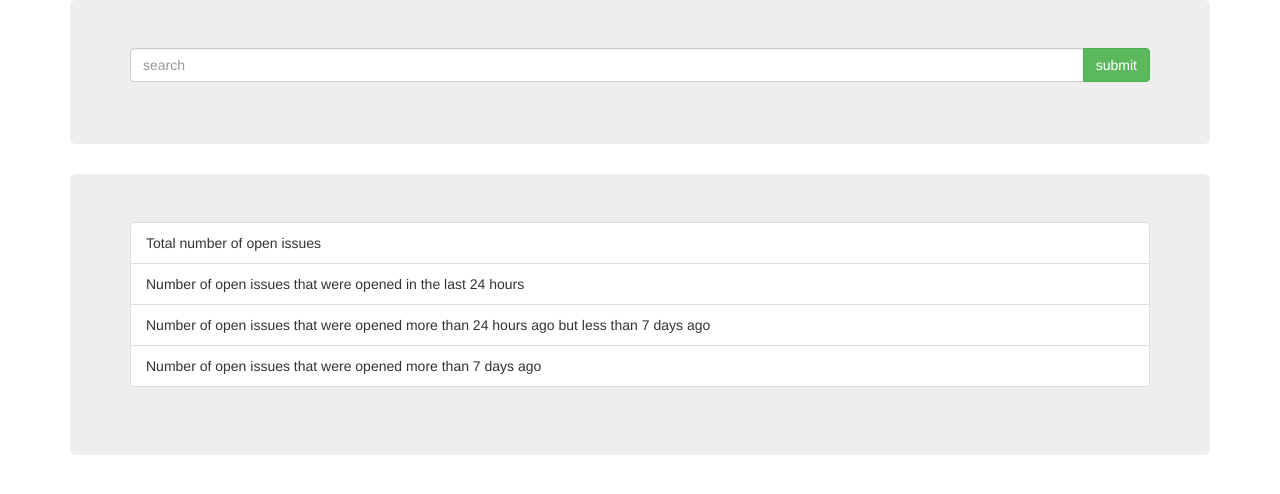
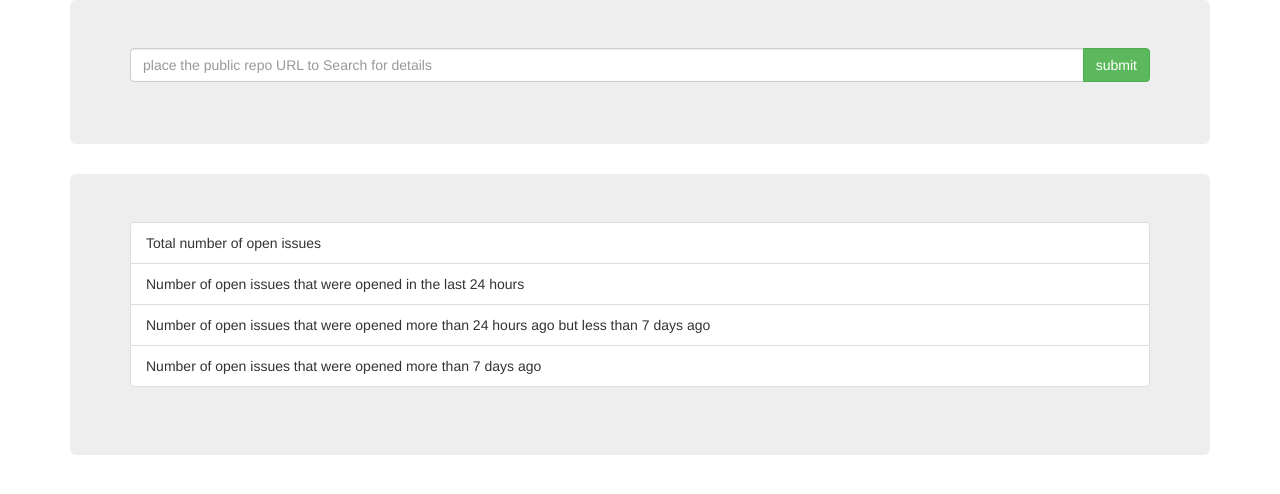
Before and after one commit to anirudhE/shippableusecase, a website: page app/views/index.html in a window 1280 px wide. Drawn offline with Linux system fonts and the light colour scheme.

Commit message:
placeholder added in searchbar

```diff
--- a/app/views/index.html
+++ b/app/views/index.html
@@ -14,7 +14,7 @@
             <div class="jumbotron">
                 <form>
                     <div class="input-group">
-                        <input type="url" name="" id="input1/(\w+)/\u\1/g" class="form-control" required="required" placeholder="search" ng-model="url">
+                        <input type="url" class="form-control" required="required" placeholder="place the public repo URL to Search for details" ng-model="url">
                         <div class="input-group-btn">
                             <button type="button" class="btn btn-success" ng-click="getRepoIssues()">submit</button>
                         </div>
```
